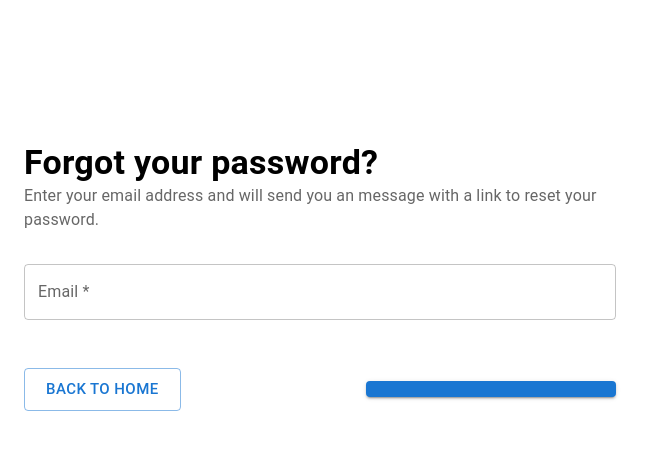
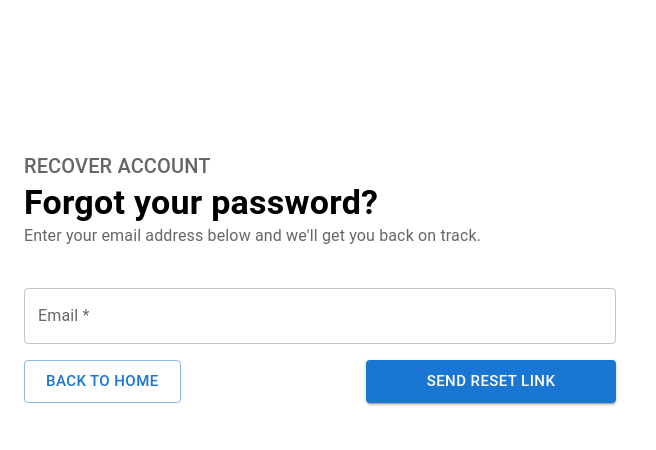
Before and after one commit to TheMankel/CMS, a React (Create React App) app in the folder client/: page /forgot-password in a window 1280 px wide. Shown: the top 450 px of the page, without its empty margins (0-656 px from the left). Built offline with nearby package versions, Linux system fonts and the light colour scheme; no server answers.

Commit message:
Update FormForgotPass.js

```diff
--- a/client/src/components/FormForgotPass/FormForgotPass.js
+++ b/client/src/components/FormForgotPass/FormForgotPass.js
@@ -5,12 +5,23 @@ import TextField from '@mui/material/TextField';
 import Box from '@mui/material/Box';
 import Typography from '@mui/material/Typography';
 import Button from '@mui/material/Button';
+import { Container } from '@mui/system';
 // import Link from '@mui/material/Link';
 
 const FormForgotPass = () => {
   return (
     <Box>
-      <Box marginBottom={4}>
+      <Box
+        display='flex'
+        flexDirection={{ xs: 'column', sm: 'row' }}
+        alignItems={{ xs: 'stretched', sm: 'center' }}
+        width={'100%'}
+        maxWidth={800}
+        margin={'0 auto'}>
+        <Box marginBottom={{ xs: 1, sm: 0 }}>
+          <Typography color='text.secondary' variant='h6'>
+            RECOVER ACCOUNT
+          </Typography>
           <Typography
             variant='h4'
             sx={{
@@ -18,31 +29,39 @@ const FormForgotPass = () => {
             }}>
             Forgot your password?
           </Typography>
-        <Typography color='text.secondary'>
-          Enter your email address and will send you an message with a link to
-          reset your password.
+          <Typography color='text.secondary' marginBottom={5}>
+            Enter your email address below and we'll get you back on track.
           </Typography>
         </Box>
+      </Box>
+
       <form>
-        <Grid container spacing={4}>
-          <Grid item xs={12} marginBottom={2}>
+        <Grid item container xs={12} marginBottom={2}>
+          <Box
+            display='flex'
+            flexDirection={{ sm: 'row' }}
+            alignItems={{ sm: 'stretch' }}
+            width={'100%'}
+            maxWidth={800}
+            margin={'0 auto'}>
             <TextField
               label='Email *'
               variant='outlined'
               name={'email'}
               fullWidth
             />
+          </Box>
         </Grid>
         <Grid item container xs={12}>
           <Box
             display='flex'
-              flexDirection={{ xs: 'column', sm: 'row' }}
-              alignItems={{ xs: 'stretched', sm: 'center' }}
+            flexDirection={{ sm: 'row' }}
+            alignItems={{ sm: 'center' }}
             justifyContent={'space-between'}
             width={'100%'}
-              maxWidth={600}
+            maxWidth={800}
             margin={'0 auto'}>
-              <Box marginBottom={{ xs: 1, sm: 0 }}>
+            <Box>
               <Button
                 size={'large'}
                 variant={'outlined'}
@@ -51,12 +70,10 @@ const FormForgotPass = () => {
                 Back to home
               </Button>
             </Box>
-              <Button
-                sx={{ width: 250 }}
-                size={'large'}
-                variant={'contained'}></Button>
+            <Button sx={{ width: 250 }} size={'large'} variant={'contained'}>
+              Send reset link
+            </Button>
           </Box>
-          </Grid>
         </Grid>
       </form>
     </Box>
```
Lines whose indentation alone changed are shown as unchanged.
